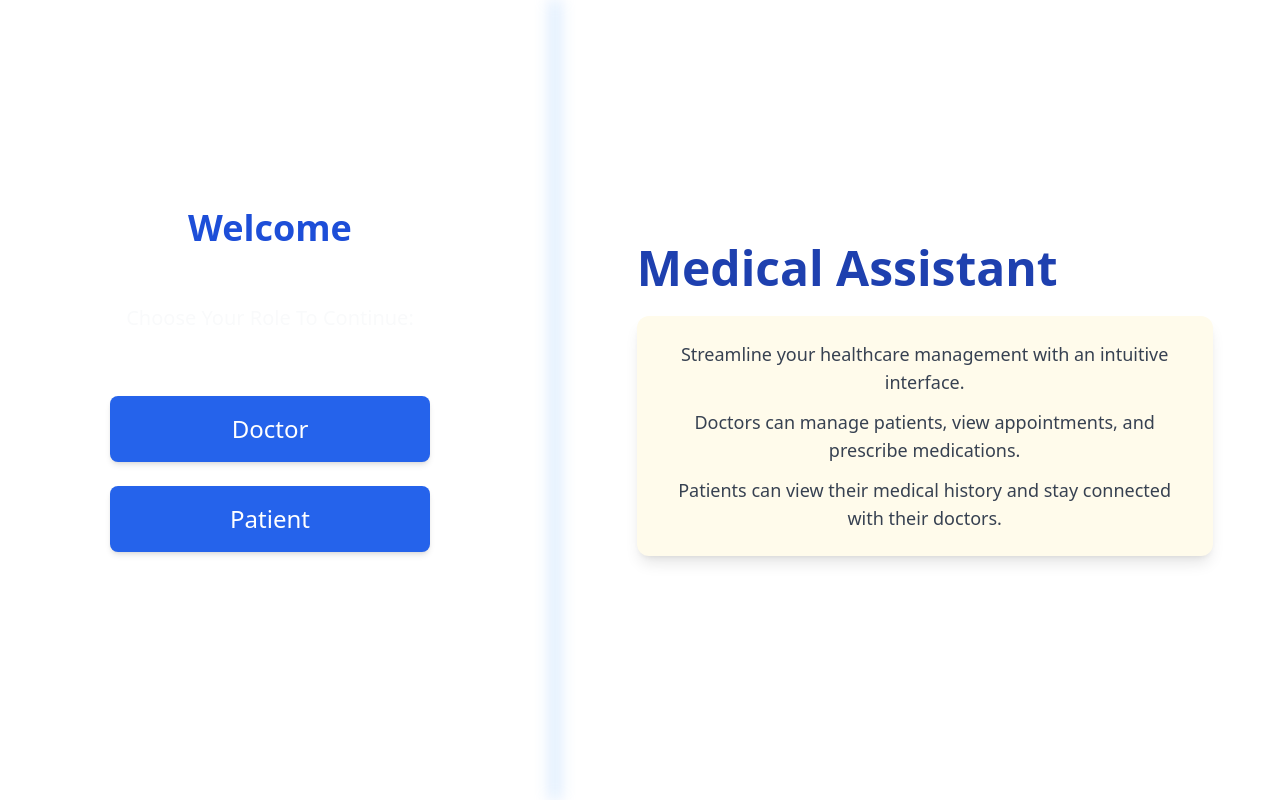
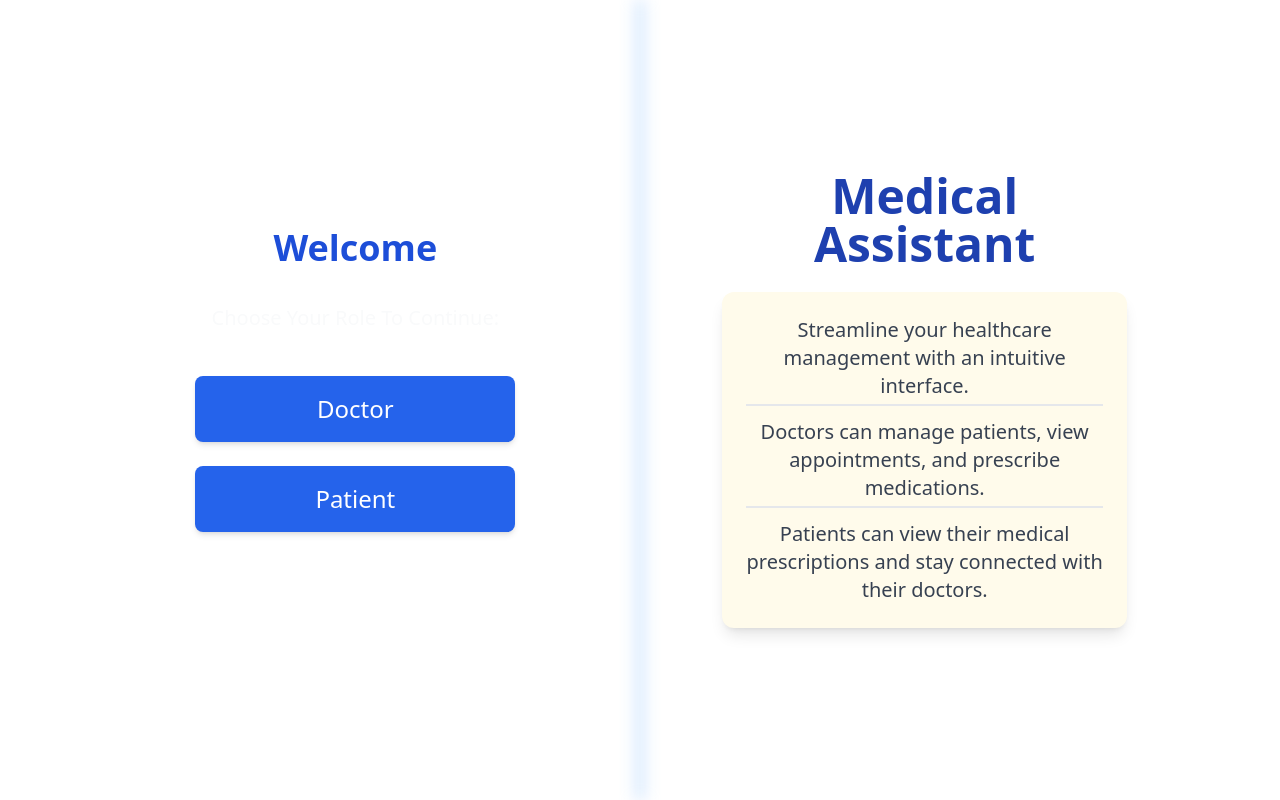
Before and after one commit to MartinezHrcz/MedicalAssistantUI, a React (Vite) app: page / in a window 1280 px wide. Built offline with nearby package versions, Linux system fonts and the light colour scheme.

Commit message:
style: gaps at the edges caused by index padding and margin fixed

```diff
--- a/index.html
+++ b/index.html
@@ -7,7 +7,7 @@
     <title>medical</title>
   </head>
   <body>
-    <div id="root" style="padding: 0"></div>
+    <div id="root" style="padding: 0; margin:0"></div>
     <script type="module" src="/src/main.tsx"></script>
   </body>
 </html>
--- a/src/components/NavBar.tsx
+++ b/src/components/NavBar.tsx
@@ -26,7 +26,7 @@ const NavBar:FC<NavBarProps> = ({title,links, showlogout=false}) =>{
     const toggleMenu = () => setIsOpen(!isOpen);
 
     return (
-        <nav className="w-full bg-blue-900 text-white shadow-md mb-10 border-b-4 ">
+        <nav className="w-full bg-blue-900 text-white shadow-md mb-10 border-b-4 w-screen">
             <div className="px-4 sm:px-6 lg:px-8">
                 <div className="flex justify-between h-16 items-center">
                     <div className="flex-shrink-0">
--- a/src/pages/StartPage.tsx
+++ b/src/pages/StartPage.tsx
@@ -4,8 +4,8 @@ export function StartPage() {
     const navigate = useNavigate();
     return(
         <>
-            <div className="flex flex-col lg:flex-row items-center justify-center min-h-[95vh] w-full px-8 text-gray-900">
-                <div className="flex flex-col items-center justify-center gap-10 w-full lg:w-1/3 mb-10">
+            <div className="flex flex-col lg:flex-row items-center justify-center min-h-[95vh] px-8 text-gray-900 w-screen">
+                <div className="flex flex-col items-center justify-center gap-5 w-full lg:w-1/3 mb-10">
                     <h1 className="text-4xl font-bold text-blue-700 mb-4">Welcome</h1>
                     <p className="text-xl capitalize text-gray-50 text-center max-w-sm mb-6">
                         Choose your role to continue:
@@ -13,13 +13,13 @@ export function StartPage() {
 
                     <div className="flex flex-col gap-6 w-full max-w-xs">
                         <button
-                            className="w-full bg-blue-600 hover:bg-blue-700 text-white text-2xl py-4 rounded-lg shadow-md transition-transform hover:scale-[1.02]"
+                            className="w-full bg-blue-600 hover:bg-blue-700 text-white text-2xl py-4 rounded-lg shadow-md transition-transform hover:scale-[1.05]"
                             onClick={() => navigate("/doctor/login")}
                         >
                             Doctor
                         </button>
                         <button
-                            className="w-full bg-blue-600 hover:bg-blue-700 text-white text-2xl py-4 rounded-lg shadow-md transition-transform hover:scale-[1.02]"
+                            className="w-full bg-blue-600 hover:bg-blue-700 text-white text-2xl py-4 rounded-lg shadow-md transition-transform hover:scale-[1.05]"
                             onClick={() => navigate("/patient/login")}
                         >
                             Patient
@@ -29,20 +29,20 @@ export function StartPage() {
 
                 <div className="hidden lg:block w-1 blur bg-blue-300 mx-20 min-h-screen"></div>
 
-                <div className="flex flex-col justify-center items-start w-full lg:w-2/3 max-w-xl">
+                <div className="flex flex-col justify-center items-start w-full lg:w-1/3 max-w-xl">
                     <h2 className="text-5xl font-extrabold text-blue-800 mb-6">
                         Medical Assistant
                     </h2>
-                    <div className=" text-lg bg-amber-50 border-gray-200 rounded-xl shadow-lg px-6 py-6 space-y-3">
-                        <p className="text-gray-700">
+                    <div className=" text-xl bg-amber-50 border-gray-200 rounded-xl shadow-lg px-6 py-6 space-y-3">
+                        <p className="text-gray-700 border-b-2 pb-1">
                             Streamline your healthcare management with an intuitive interface.
                         </p>
-                        <p className="text-gray-700">
+                        <p className="text-gray-700 border-b-2 pb-1">
                             Doctors can manage patients, view appointments, and prescribe
                             medications.
                         </p>
                         <p className="text-gray-700">
-                            Patients can view their medical history and stay connected with
+                            Patients can view their medical prescriptions and stay connected with
                             their doctors.
                         </p>
                     </div>
--- a/src/pages/doctor/Appointments.tsx
+++ b/src/pages/doctor/Appointments.tsx
@@ -124,7 +124,7 @@ function Appointments() {
 
 
     return (
-        <div>
+        <div className="min-h-screen w-screen">
             <NavBar title={`My appointments`} links={navLinks} />
             <div className="mt-6">
                 {patients.length === 0 ? (
--- a/src/pages/doctor/Booking.tsx
+++ b/src/pages/doctor/Booking.tsx
@@ -58,7 +58,7 @@ function Booking() {
     }
 
     return (
-        <div>
+        <div className="min-h-screen w-screen">
             <NavBar title={`My appointments`} links={navLinks} />
             <div className="mt-6">
                 {patients.length === 0 ? (
--- a/src/pages/doctor/DoctorDashboard.tsx
+++ b/src/pages/doctor/DoctorDashboard.tsx
@@ -116,7 +116,7 @@ function DoctorDashboard(){
     const navLinks = doctorDashLinks;
 
     return(
-        <div>
+        <div className="min-h-screen w-screen">
             <NavBar title={`Dr. ${doctor.name}'s panel`} links={navLinks} showlogout={true} />
             <h1 className="text-2xl font-semibold mb-6 text-center">
                 My Data:
--- a/src/pages/doctor/LoginDoctor.tsx
+++ b/src/pages/doctor/LoginDoctor.tsx
@@ -36,7 +36,7 @@ export function LoginDoctor(){
     }
 
     return (
-        <div className={"min-h-screen flex items-center justify-center "}>
+        <div className={"min-h-screen flex items-center justify-center min-h-screen "}>
             <div className=" relative shadow-green-lg rounded-lg w-full max-w-md px-8 py-8 shadow-md shadow-cyan-200">
                 <button className="border border-red-600 text-center absolute right-5"
                         onClick={()=> navigate("/")}>X</button>
--- a/src/pages/patient/Medications.tsx
+++ b/src/pages/patient/Medications.tsx
@@ -34,7 +34,7 @@ function Medications(){
     }, [patient])
 
     return(
-        <div>
+        <div className="min-h-screen w-screen">
             <NavBar title={"My Medications"} links={navLinks}></NavBar>
             <h1 className="text-2xl font-semibold mb-4 text-center text-white">
                 My Medications
--- a/src/pages/patient/MyDoctor.tsx
+++ b/src/pages/patient/MyDoctor.tsx
@@ -39,8 +39,8 @@ function MyDoctor(){
 
 
     return(
-        <div>
-            <NavBar title={"NAVBAR"} links={navLinks} />
+        <div className="min-h-screen w-screen">
+            <NavBar title={"My Doctor"} links={navLinks} />
             <h1 className="text-2xl font-semibold mb-6 text-center">
                 Medical practitioner: {doctor.name || "Doctor"}
             </h1>
--- a/src/pages/patient/PatientDashboard.tsx
+++ b/src/pages/patient/PatientDashboard.tsx
@@ -132,7 +132,7 @@ function PatientDashboard() {
     const navLinks = patientDashboardLinks;
 
     return(
-        <div>
+        <div className="min-h-screen w-screen">
             <NavBar title={"Profile"} links={navLinks} showlogout={true} />
             <h1 className="text-2xl font-semibold mb-6 text-center">
                 Signed in as: {patient.name || "Patient"}
```
